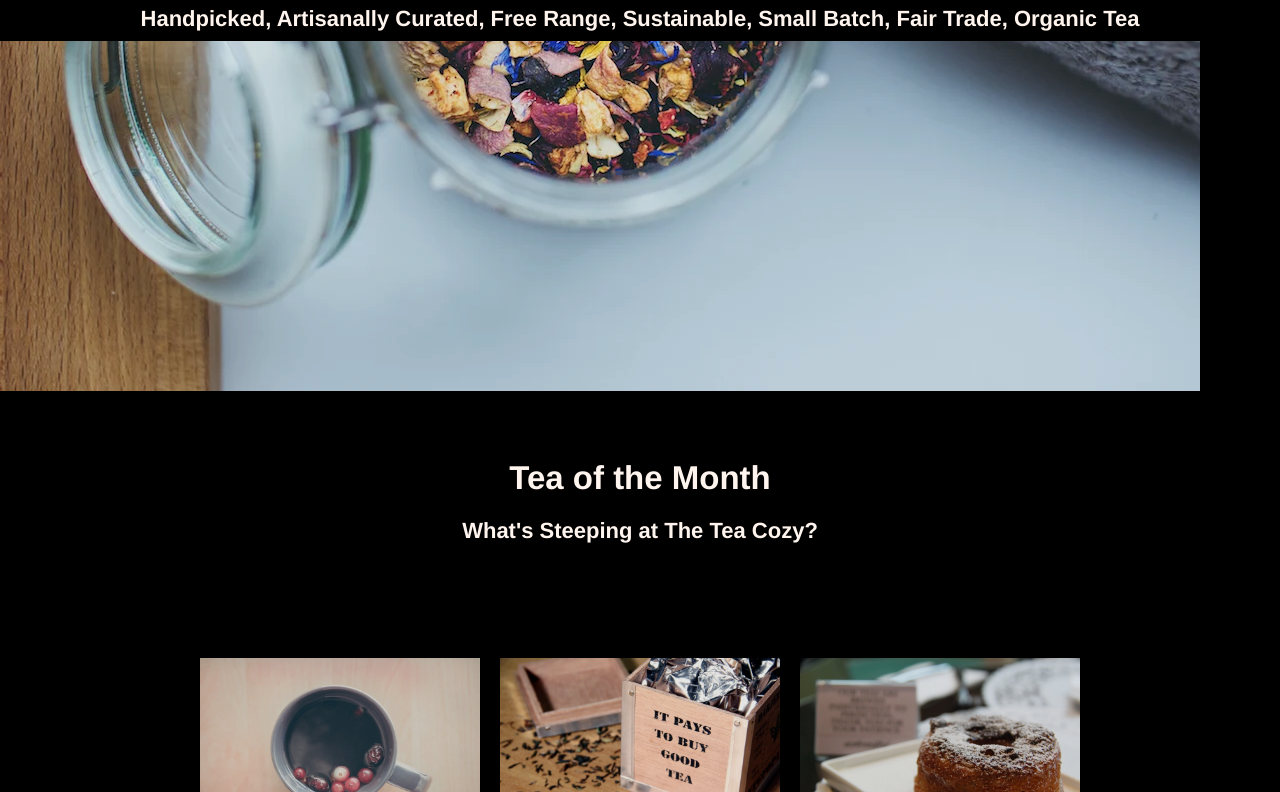
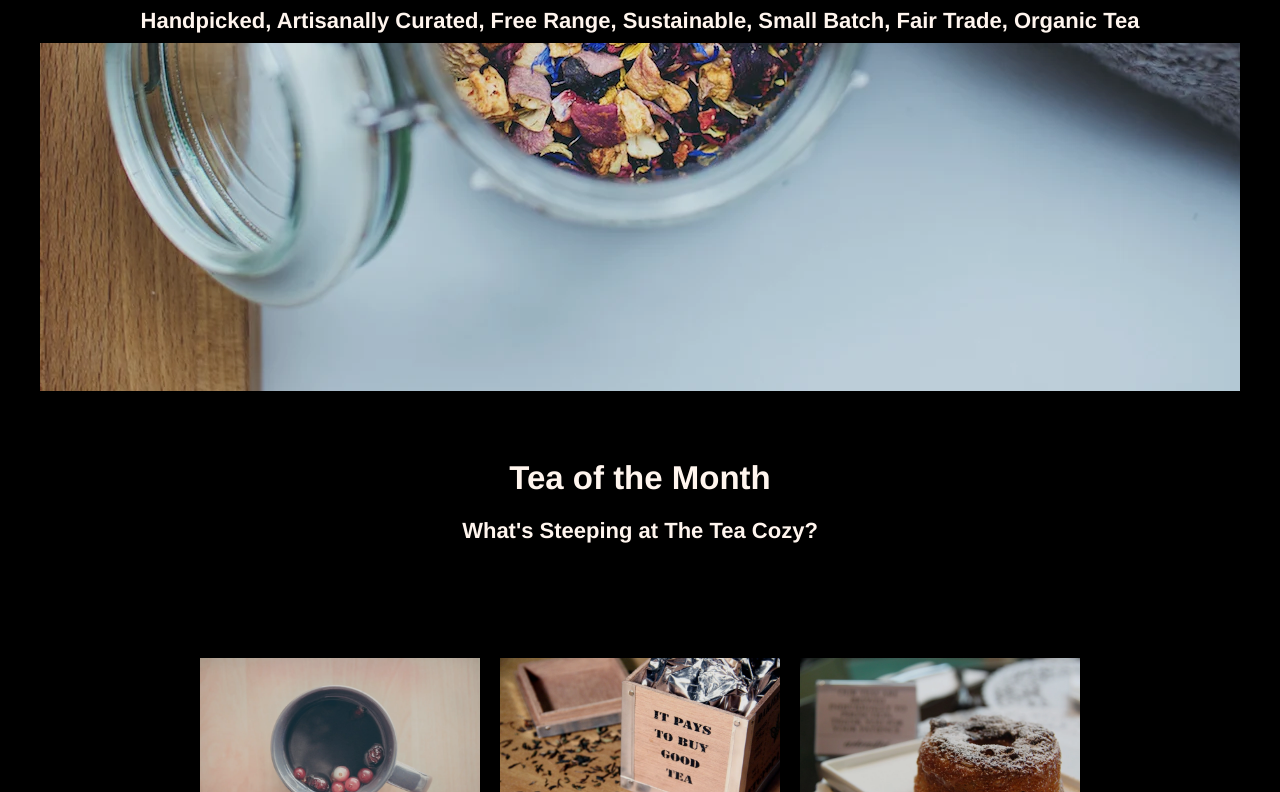
Before and after one commit to xJustBillyx/project-tea-cozy, a plain HTML site: page index.html in a window 1280 px wide. Shown: the part 409-1201 px from the top of the page. Drawn offline with Linux system fonts and the light colour scheme.

Commit message:
Update index.html

```diff
--- a/index.html
+++ b/index.html
@@ -25,10 +25,9 @@
 
     <main>
       <section>
-        <div>
+        <div class="container">
           <div>
             <img
-              class="hero"
               src="resources/images/mission-background.jpeg"
             /><!-- Background image here -->
           </div>
```
